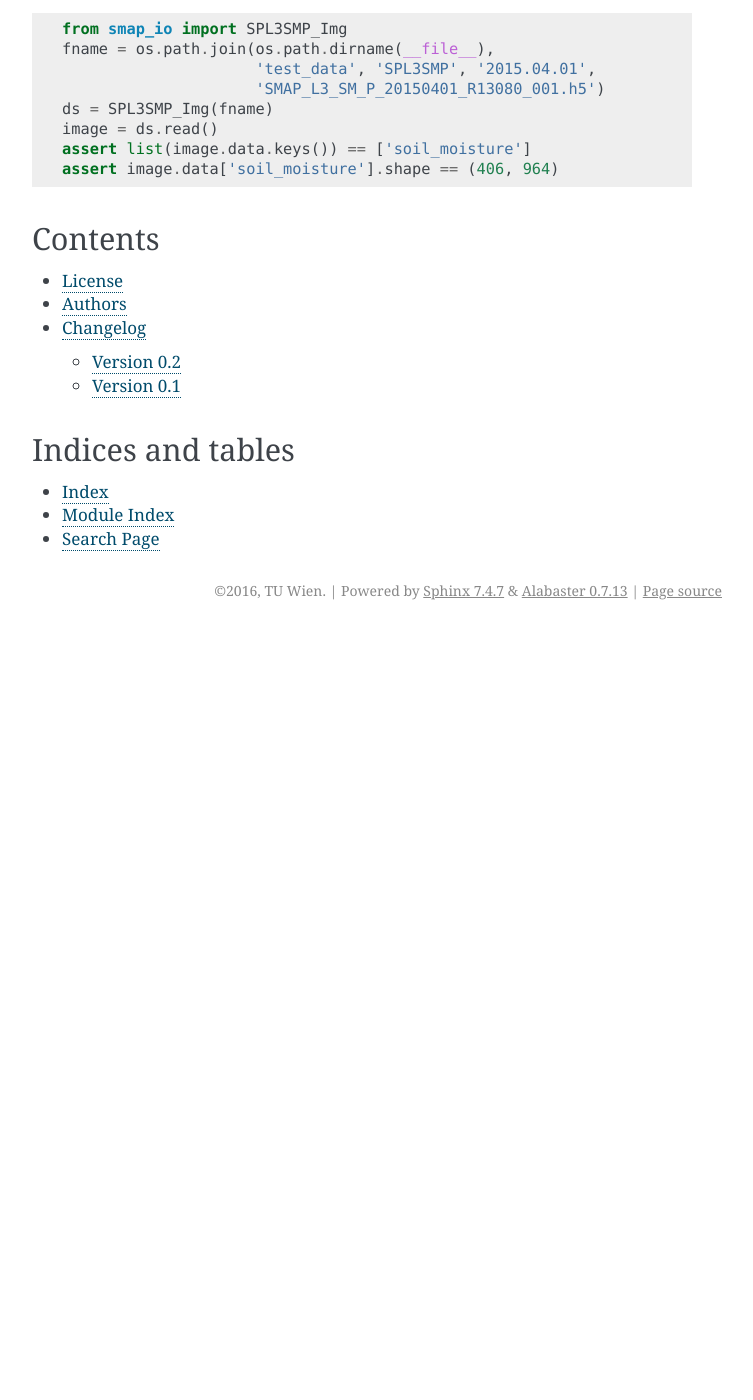
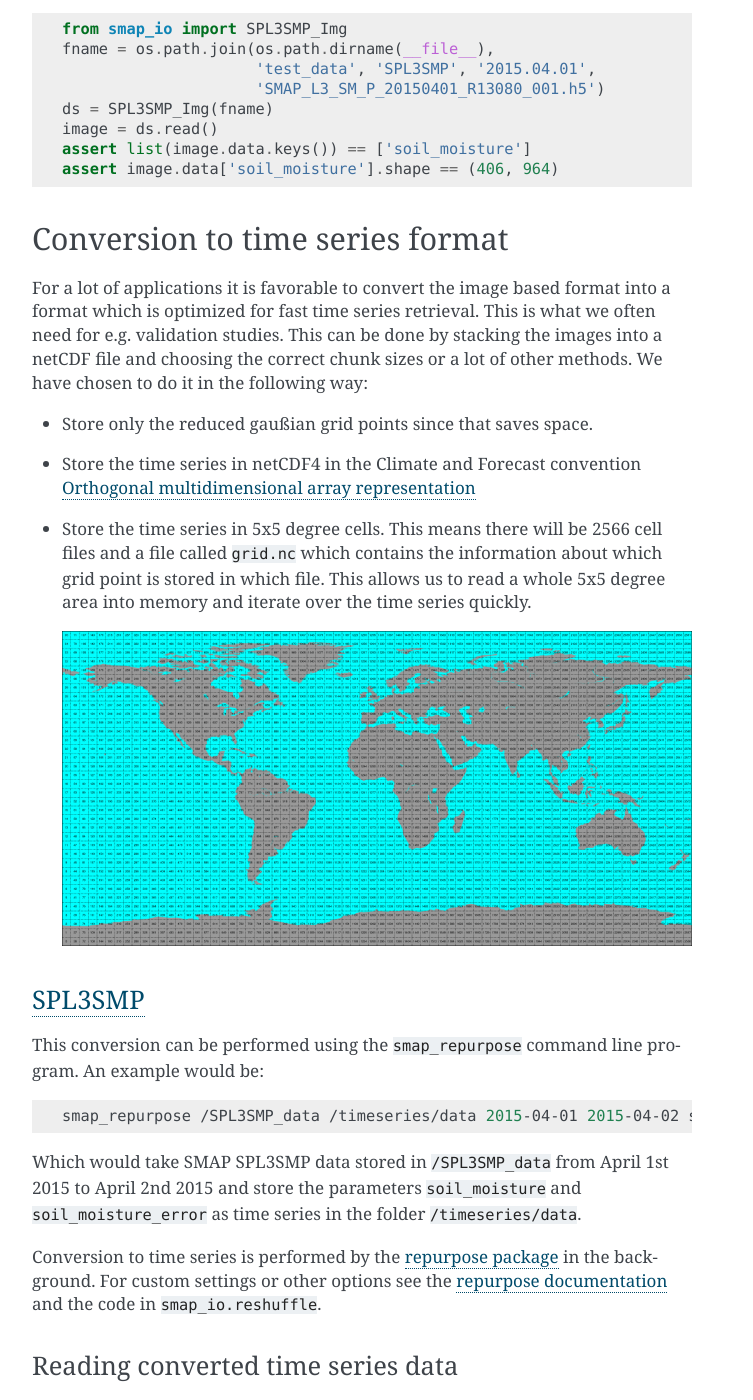
Before and after one commit to TUW-GEO/smap_io, a Sphinx documentation site: the page built from docs/index.rst, in a window 1280 px wide and 1400 px high, scrolled down 1156 px. Shown: the whole window, without its empty margins (388-1141 px from the left). Built offline with Sphinx 7.4.7, drawn with Linux system fonts in a browser that asks for light colours; formulas are drawn with MathJax 3; pages that are not in the unit, such as notebooks, are missing from menus; the version number could not be read and is left out; before the commit the page ends 1786 px from its top, so only the background shows below that; some of the changed text lies outside the part shown.

Commit message:
Update documentation about smap_repurpose.

```diff
--- a/README.rst
+++ b/README.rst
@@ -27,7 +27,7 @@ commands:
 
 .. code-block:: shell
 
-  conda create -q -n smap_io-environment numpy h5py pyproj
+  conda create -q -n smap_io-environment -c conda-forge numpy h5py pyproj netcdf=1.2.2 pyresample scipy pandas matplotlib
   source activate smap_io-environment
   pip install smap_io
 
@@ -43,40 +43,3 @@ Documentation
 
 .. |Documentation Status| image:: https://readthedocs.org/projects/smap_io/badge/?version=latest
    :target: http://smap_io.readthedocs.org/
-
-Example
-=======
-
-`SPL3SMP <http://nsidc.org/data/SPL3SMP>`_
-------------------------------------------
-
-After downloading the data you will have a path with subpaths of the format
-``YYYY.MM.DD``. Let's call this path ``root_path``. To read the data of a
-certain date use the following code:
-
-.. code-block:: python
-
-   from smap_io import SPL3SMP_Ds
-   root_path = os.path.join(os.path.dirname(__file__),
-                            'test_data', 'SPL3SMP')
-   ds = SPL3SMP_Ds(root_path)
-   image = ds.read(datetime(2015, 4, 1))
-   assert list(image.data.keys()) == ['soil_moisture']
-   assert image.data['soil_moisture'].shape == (406, 964)
-
-The returned image is of the type `pygeobase.Image
-<http://pygeobase.readthedocs.io/en/latest/api/pygeobase.html#pygeobase.object_base.Image>`_.
-Which is only a small wrapper around a dictionary of numpy arrays.
-
-If you only have a single image you can also read the data directly
-
-.. code-block:: python
-
-   from smap_io import SPL3SMP_Img
-   fname = os.path.join(os.path.dirname(__file__),
-                        'test_data', 'SPL3SMP', '2015.04.01',
-                        'SMAP_L3_SM_P_20150401_R13080_001.h5')
-   ds = SPL3SMP_Img(fname)
-   image = ds.read()
-   assert list(image.data.keys()) == ['soil_moisture']
-   assert image.data['soil_moisture'].shape == (406, 964)
--- a/docs/index.rst
+++ b/docs/index.rst
@@ -1,4 +1,97 @@
 .. include:: ../README.rst
+
+Reading images
+==============
+
+`SPL3SMP <http://nsidc.org/data/SPL3SMP>`_
+------------------------------------------
+
+After downloading the data you will have a path with subpaths of the format
+``YYYY.MM.DD``. Let's call this path ``root_path``. To read the data of a
+certain date use the following code:
+
+.. code-block:: python
+
+   from smap_io import SPL3SMP_Ds
+   root_path = os.path.join(os.path.dirname(__file__),
+                            'test_data', 'SPL3SMP')
+   ds = SPL3SMP_Ds(root_path)
+   image = ds.read(datetime(2015, 4, 1))
+   assert list(image.data.keys()) == ['soil_moisture']
+   assert image.data['soil_moisture'].shape == (406, 964)
+
+The returned image is of the type `pygeobase.Image
+<http://pygeobase.readthedocs.io/en/latest/api/pygeobase.html#pygeobase.object_base.Image>`_.
+Which is only a small wrapper around a dictionary of numpy arrays.
+
+If you only have a single image you can also read the data directly
+
+.. code-block:: python
+
+   from smap_io import SPL3SMP_Img
+   fname = os.path.join(os.path.dirname(__file__),
+                        'test_data', 'SPL3SMP', '2015.04.01',
+                        'SMAP_L3_SM_P_20150401_R13080_001.h5')
+   ds = SPL3SMP_Img(fname)
+   image = ds.read()
+   assert list(image.data.keys()) == ['soil_moisture']
+   assert image.data['soil_moisture'].shape == (406, 964)
+
+Conversion to time series format
+================================
+
+For a lot of applications it is favorable to convert the image based format into
+a format which is optimized for fast time series retrieval. This is what we
+often need for e.g. validation studies. This can be done by stacking the images
+into a netCDF file and choosing the correct chunk sizes or a lot of other
+methods. We have chosen to do it in the following way:
+
+- Store only the reduced gaußian grid points since that saves space.
+- Store the time series in netCDF4 in the Climate and Forecast convention
+  `Orthogonal multidimensional array representation
+  <http://cfconventions.org/cf-conventions/v1.6.0/cf-conventions.html#_orthogonal_multidimensional_array_representation>`_
+- Store the time series in 5x5 degree cells. This means there will be 2566 cell
+  files and a file called ``grid.nc`` which contains the information about which
+  grid point is stored in which file. This allows us to read a whole 5x5 degree
+  area into memory and iterate over the time series quickly.
+
+  .. image:: 5x5_cell_partitioning.png
+     :target: _images/5x5_cell_partitioning.png
+
+`SPL3SMP <http://nsidc.org/data/SPL3SMP>`_
+------------------------------------------
+
+This conversion can be performed using the ``smap_repurpose`` command line
+program. An example would be:
+
+.. code-block:: shell
+
+   smap_repurpose /SPL3SMP_data /timeseries/data 2015-04-01 2015-04-02 soil_moisture soil_moisture_error
+
+Which would take SMAP SPL3SMP data stored in ``/SPL3SMP_data`` from April 1st
+2015 to April 2nd 2015 and store the parameters ``soil_moisture`` and
+``soil_moisture_error`` as time series in the folder ``/timeseries/data``.
+
+Conversion to time series is performed by the `repurpose package
+<https://github.com/TUW-GEO/repurpose>`_ in the background. For custom settings
+or other options see the `repurpose documentation
+<http://repurpose.readthedocs.io/en/latest/>`_ and the code in
+``smap_io.reshuffle``.
+
+Reading converted time series data
+----------------------------------
+
+For reading the data the ``smap_repurpose`` command produces the class
+``SMAPTs`` can be used:
+
+.. code-block:: python
+
+    from smap_io.interface import SMAPTs
+    ds = SMAPTs(ts_path)
+    # read_ts takes either lon, lat coordinates or a grid point indices.
+    # and returns a pandas.DataFrame
+    ts = ds.read_ts(45, 15)
+
 
 Contents
 ========
```
Also changed, not shown: docs/5x5_cell_partitioning.png (added).
